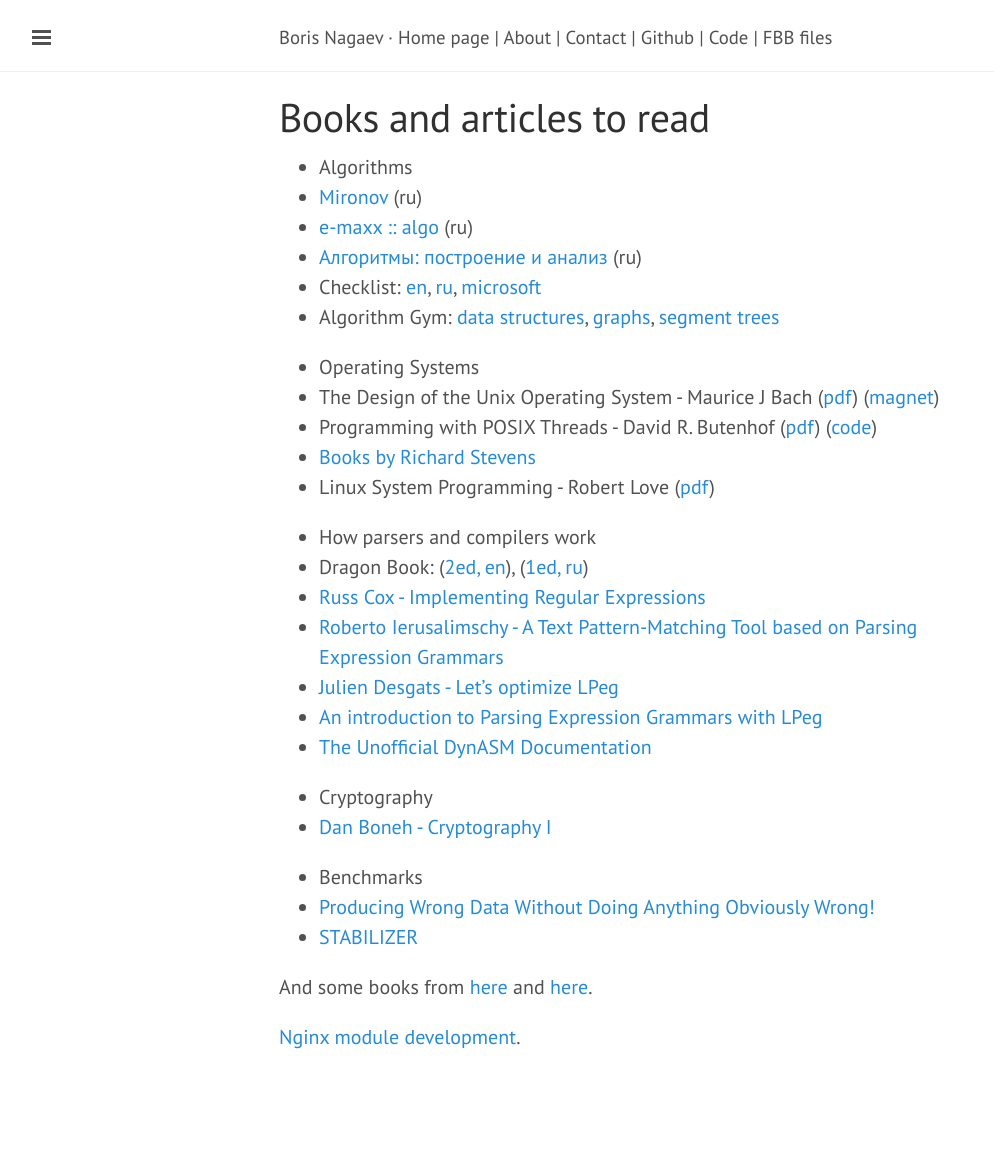
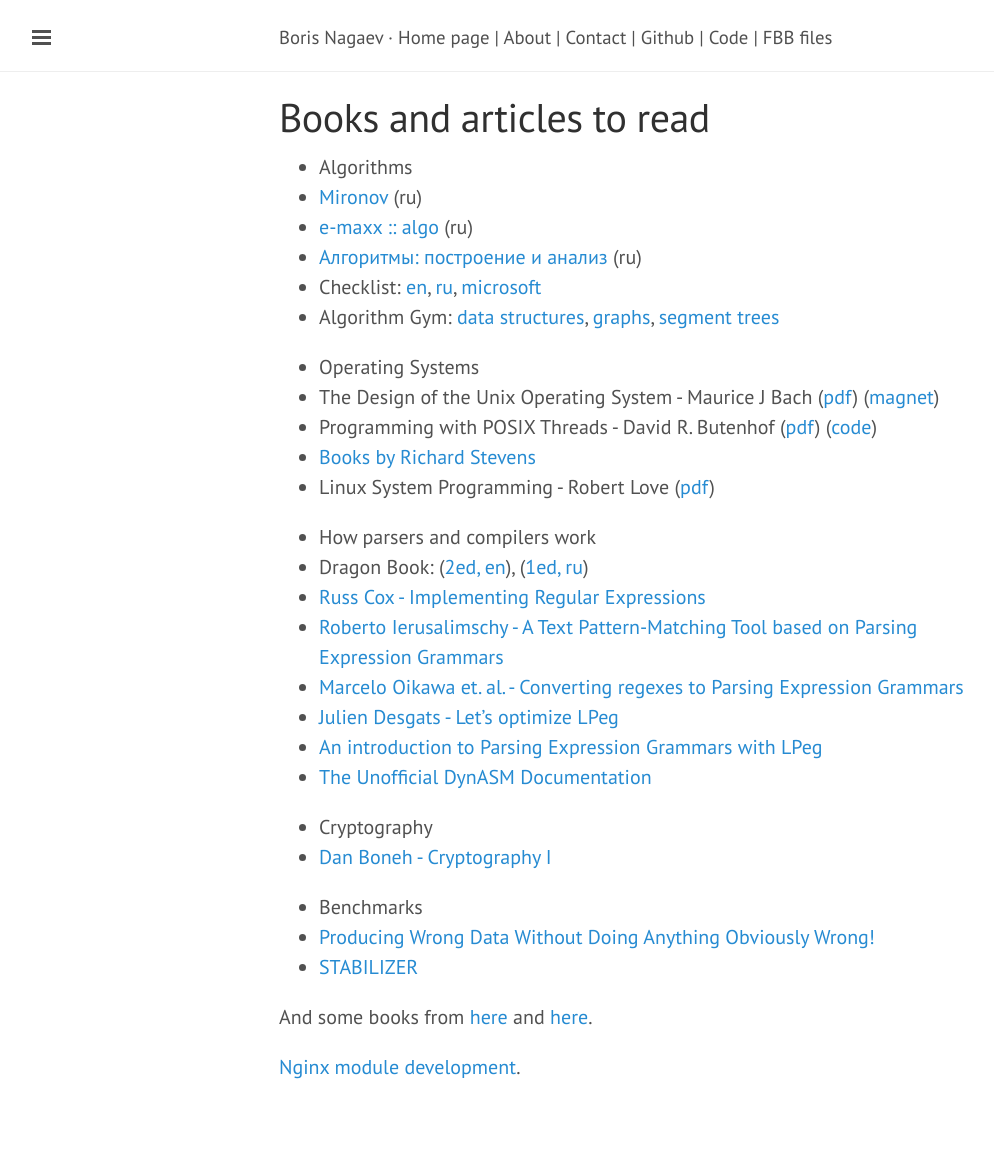
Before and after one commit to starius/starius.github.io, a Jekyll site: the page built from links.md, in a window 1280 px wide. Shown: the whole page, without its empty margins (1-995 px from the left). Built offline with Jekyll 4.4.1, drawn with Linux system fonts in a browser that asks for light colours; Markdown is read by kramdown in place of the engine named in the settings; before the commit the page ends 1132 px from its top, so only the background shows below that.

Commit message:
links: add "Converting regexes to PEGs"

```diff
--- a/links.md
+++ b/links.md
@@ -35,6 +35,8 @@
   * [Russ Cox - Implementing Regular Expressions][russ-cox]
   * [Roberto Ierusalimschy - A Text Pattern-Matching Tool
      based on Parsing Expression Grammars][lpeg]
+  * [Marcelo Oikawa et. al. - Converting regexes to
+     Parsing Expression Grammars][regex-to-peg]
   * [Julien Desgats - Let's optimize LPeg][lpeg-opt]
   * [An introduction to Parsing Expression Grammars with LPeg][lpeg-leafo]
   * [The Unofficial DynASM Documentation][dynasm]
@@ -71,6 +73,7 @@
 [red-dragon-book-ru]: http://lib.mexmat.ru/books/2444
 [russ-cox]: https://swtch.com/~rsc/regexp/
 [lpeg]: http://www.inf.puc-rio.br/~roberto/docs/peg.pdf
+[regex-to-peg]: http://www.inf.puc-rio.br/~roberto/docs/ry10-01.pdf
 [lpeg-opt]: http://mille337.net/index.php?d=2015/02/22/14/28/35
 [lpeg-leafo]: http://leafo.net/guides/parsing-expression-grammars.html
 [dynasm]: https://corsix.github.io/dynasm-doc/
```
